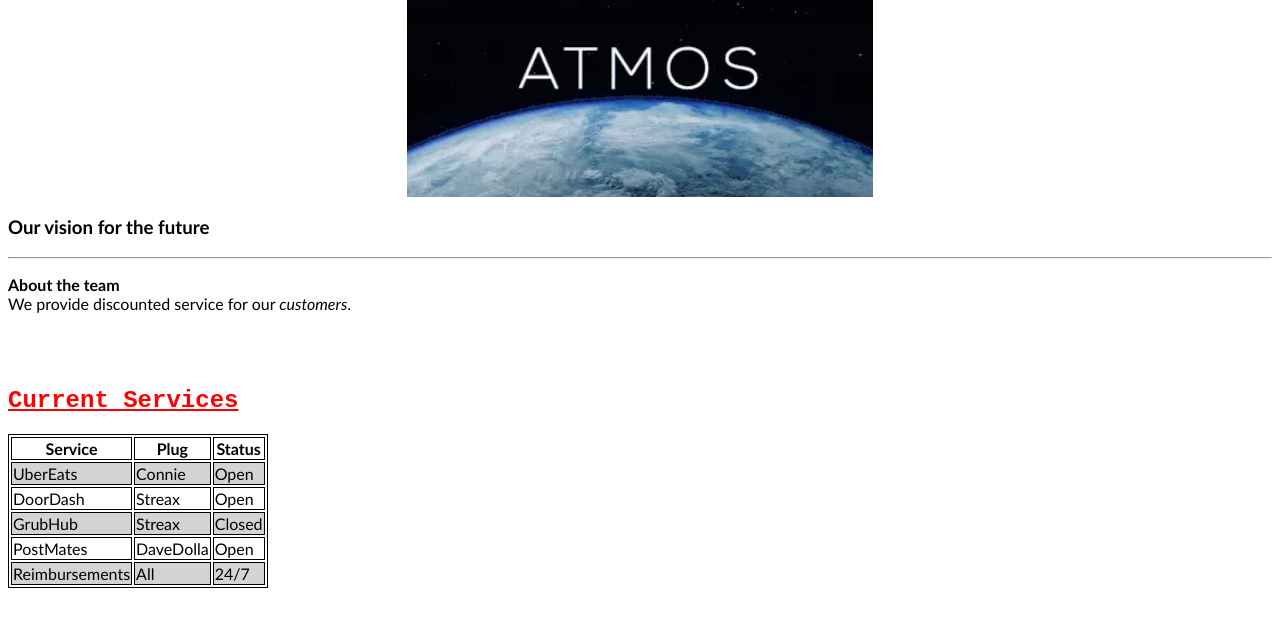
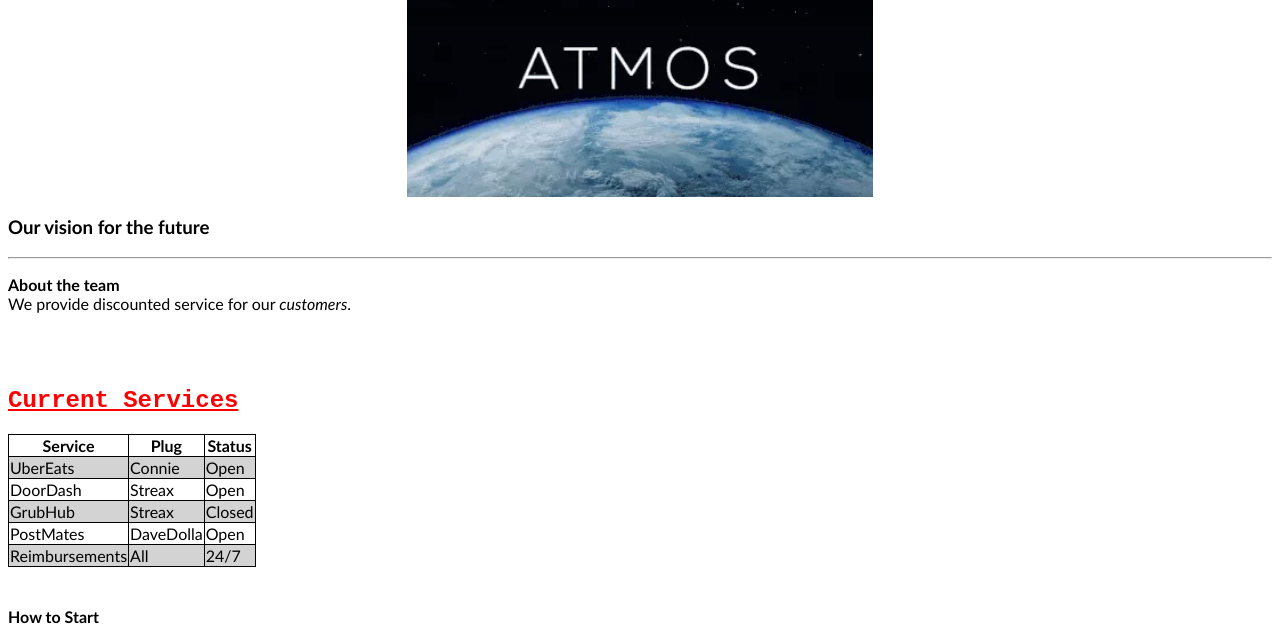
Before and after one commit to dany-csulb/hw2, a plain HTML site: page index.html in a window 1280 px wide. Shown: the part 88-719 px from the top of the page. Drawn offline with Linux system fonts and the light colour scheme.

Commit message:
Fix Table Style

```diff
--- a/css/style.css
+++ b/css/style.css
@@ -12,7 +12,8 @@ h1, h2{
 }
 
 table, th, td {
-  border: 1px solid
+  border: 1px solid;
+  border-collapse: collapse;
 }
 
 tr:nth-child(even) {
```
